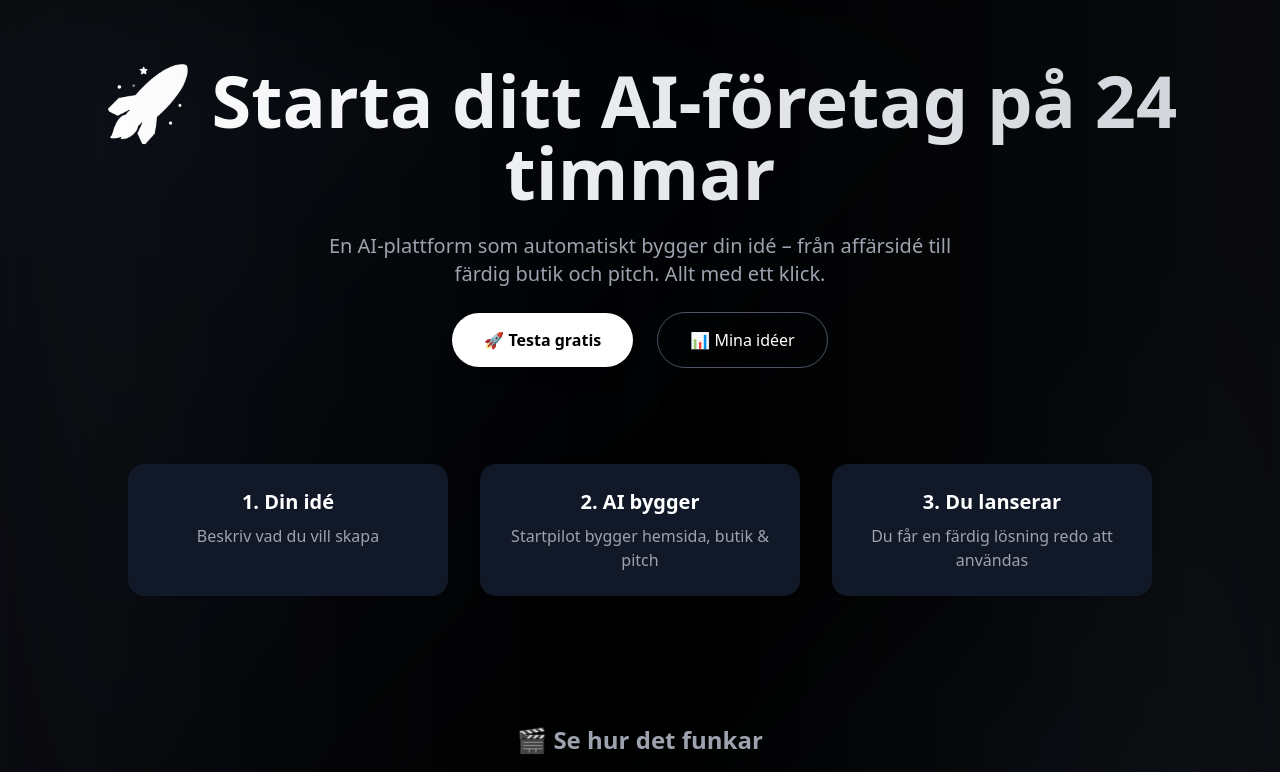
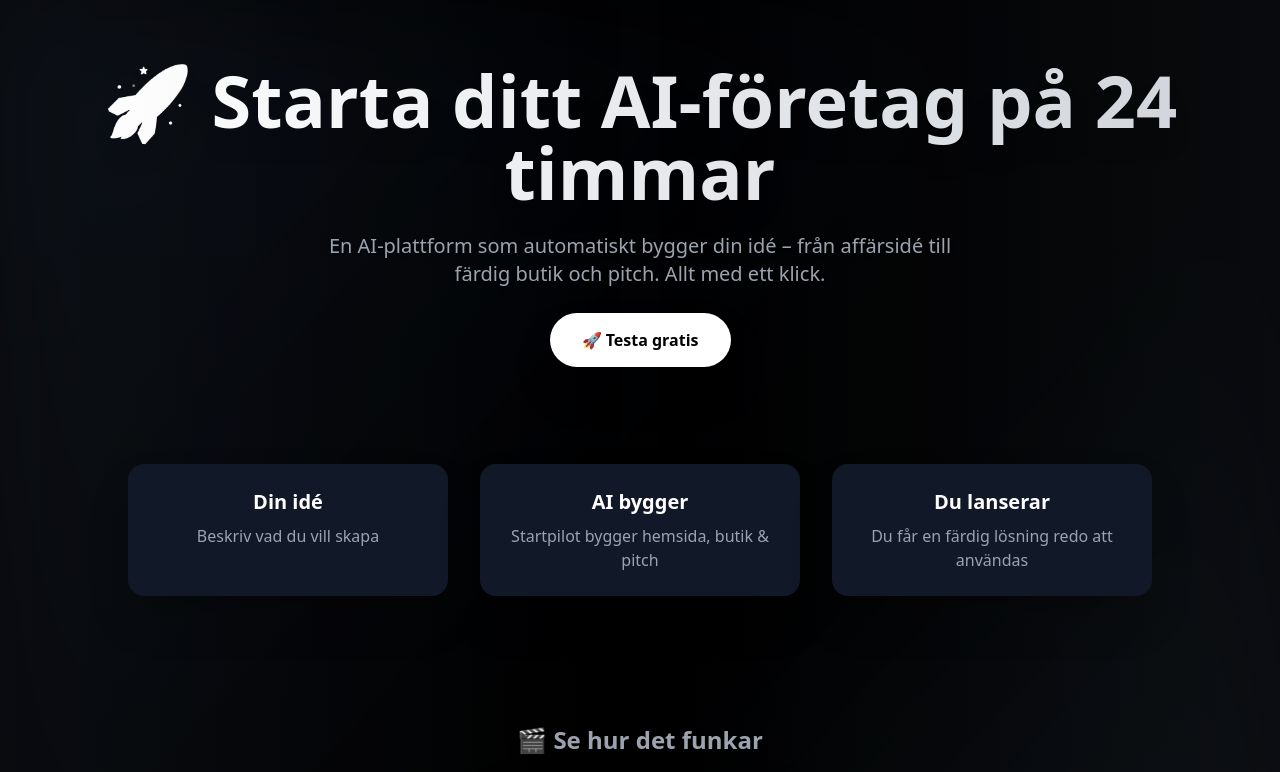
Before and after one commit to hrgr01/startpilot, a Next.js app: page / in a window 1280 px wide. Shown: the top 772 px of the page. Built offline with nearby package versions, Linux system fonts and the light colour scheme; grey boxes are pictures that could not be loaded.

Commit message:
Update index.js

```diff
--- a/pages/index.js
+++ b/pages/index.js
@@ -15,7 +15,7 @@ export default function Home() {
           initial={{ opacity: 0, y: -30 }}
           animate={{ opacity: 1, y: 0 }}
           transition={{ duration: 0.7 }}
-          className="text-6xl md:text-7xl font-bold mb-6 bg-gradient-to-r from-white to-gray-300 bg-clip-text text-transparent"
+          className="text-6xl md:text-7xl font-bold mb-6 bg-gradient-to-r from-white to-gray-300 bg-clip-text text-transparent drop-shadow-xl"
         >
           🚀 Starta ditt AI-företag på 24 timmar
         </motion.h1>
@@ -23,7 +23,7 @@ export default function Home() {
           initial={{ opacity: 0, y: 10 }}
           animate={{ opacity: 1, y: 0 }}
           transition={{ delay: 0.4 }}
-          className="text-gray-400 text-xl max-w-2xl mx-auto mb-10"
+          className="text-gray-400 text-xl max-w-2xl mx-auto mb-10 drop-shadow"
         >
           En AI-plattform som automatiskt bygger din idé – från affärsidé till färdig butik och pitch. Allt med ett klick.
         </motion.p>
@@ -36,13 +36,8 @@ export default function Home() {
           className="flex justify-center gap-6 flex-wrap"
         >
           <Link href="#form">
-            <a className="bg-white text-black px-8 py-4 rounded-full font-semibold shadow-lg hover:scale-105 transition">
+            <a className="bg-white text-black px-8 py-4 rounded-full font-semibold shadow-2xl hover:scale-110 hover:shadow-white transition transform duration-300">
               🚀 Testa gratis
-            </a>
-          </Link>
-          <Link href="/dashboard">
-            <a className="border border-gray-600 px-8 py-4 rounded-full text-white hover:bg-gray-800 transition">
-              📊 Mina idéer
             </a>
           </Link>
         </motion.div>
@@ -50,18 +45,18 @@ export default function Home() {
 
       {/* Processen */}
       <div className="mt-28 max-w-5xl mx-auto grid grid-cols-1 md:grid-cols-3 gap-8 text-center relative z-10">
-        {[
-          ["1. Din idé", "Beskriv vad du vill skapa"],
-          ["2. AI bygger", "Startpilot bygger hemsida, butik & pitch"],
-          ["3. Du lanserar", "Du får en färdig lösning redo att användas"]
-        ].map(([title, desc], i) => (
+        {["Din idé", "AI bygger", "Du lanserar"].map((title, i) => (
           <motion.div
             key={i}
-            whileHover={{ scale: 1.05 }}
-            className="bg-gray-900 hover:bg-gray-800 transition rounded-2xl p-6 shadow"
+            whileHover={{ scale: 1.1, rotate: 1 }}
+            className="bg-gray-900 hover:bg-gray-800 transition rounded-2xl p-6 shadow-2xl transform duration-300"
           >
             <h3 className="text-xl font-bold text-white mb-2">{title}</h3>
-            <p className="text-gray-400">{desc}</p>
+            <p className="text-gray-400">{[
+              "Beskriv vad du vill skapa",
+              "Startpilot bygger hemsida, butik & pitch",
+              "Du får en färdig lösning redo att användas"
+            ][i]}</p>
           </motion.div>
         ))}
       </div>
@@ -73,9 +68,9 @@ export default function Home() {
         transition={{ delay: 1 }}
         className="mt-32 max-w-3xl mx-auto text-center text-gray-400 relative z-10"
       >
-        <h2 className="text-2xl font-semibold mb-4">🎬 Se hur det funkar</h2>
+        <h2 className="text-2xl font-semibold mb-4 drop-shadow-lg">🎬 Se hur det funkar</h2>
         <video
-          className="rounded-xl border border-white/10 mx-auto shadow-xl"
+          className="rounded-xl border border-white/10 mx-auto shadow-2xl hover:scale-105 transition duration-500"
           src="/demo.mp4"
           controls
           autoPlay
@@ -91,14 +86,14 @@ export default function Home() {
         transition={{ delay: 1.2 }}
         className="mt-28 max-w-xl mx-auto text-center relative z-10"
       >
-        <h3 className="text-xl font-bold text-white mb-2">💳 Redo att köpa?</h3>
+        <h3 className="text-xl font-bold text-white mb-2 drop-shadow">💳 Redo att köpa?</h3>
         <p className="text-gray-400 mb-4">Välj ditt AI-paket och gå vidare till säker betalning via Stripe:</p>
         <div className="grid grid-cols-1 md:grid-cols-2 gap-4">
-          <a href="https://buy.stripe.com/5kA005eGdffZfXGeUU" className="bg-zinc-900 hover:bg-zinc-800 px-6 py-3 rounded-lg font-semibold text-white shadow block text-center border border-gray-700">Starter</a>
-          <a href="https://buy.stripe.com/8wMbIN55D8RBdPy6op" className="bg-zinc-900 hover:bg-zinc-800 px-6 py-3 rounded-lg font-semibold text-white shadow block text-center border border-gray-700">Pro</a>
-          <a href="https://buy.stripe.com/14k6otgOl9VFbHqfZ0" className="bg-zinc-900 hover:bg-zinc-800 px-6 py-3 rounded-lg font-semibold text-white shadow block text-center border border-gray-700">Creator</a>
-          <a href="https://buy.stripe.com/5kAfZ38hPebVh1K3cf" className="bg-zinc-900 hover:bg-zinc-800 px-6 py-3 rounded-lg font-semibold text-white shadow block text-center border border-gray-700">Enterprise</a>
-          <a href="https://buy.stripe.com/9AQ5kp2XvebV12MaEI" className="bg-zinc-900 hover:bg-zinc-800 px-6 py-3 rounded-lg font-semibold text-white shadow block text-center border border-gray-700">Custom</a>
+          <a href="https://buy.stripe.com/5kA005eGdffZfXGeUU" className="bg-zinc-900 hover:bg-zinc-800 px-6 py-3 rounded-lg font-semibold text-white shadow-lg hover:shadow-teal-500/50 transition duration-300 block text-center border border-gray-700">Starter</a>
+          <a href="https://buy.stripe.com/8wMbIN55D8RBdPy6op" className="bg-zinc-900 hover:bg-zinc-800 px-6 py-3 rounded-lg font-semibold text-white shadow-lg hover:shadow-teal-500/50 transition duration-300 block text-center border border-gray-700">Pro</a>
+          <a href="https://buy.stripe.com/14k6otgOl9VFbHqfZ0" className="bg-zinc-900 hover:bg-zinc-800 px-6 py-3 rounded-lg font-semibold text-white shadow-lg hover:shadow-teal-500/50 transition duration-300 block text-center border border-gray-700">Creator</a>
+          <a href="https://buy.stripe.com/5kAfZ38hPebVh1K3cf" className="bg-zinc-900 hover:bg-zinc-800 px-6 py-3 rounded-lg font-semibold text-white shadow-lg hover:shadow-teal-500/50 transition duration-300 block text-center border border-gray-700">Enterprise</a>
+          <a href="https://buy.stripe.com/9AQ5kp2XvebV12MaEI" className="bg-zinc-900 hover:bg-zinc-800 px-6 py-3 rounded-lg font-semibold text-white shadow-lg hover:shadow-teal-500/50 transition duration-300 block text-center border border-gray-700">Custom</a>
         </div>
       </motion.div>
     </div>
```
